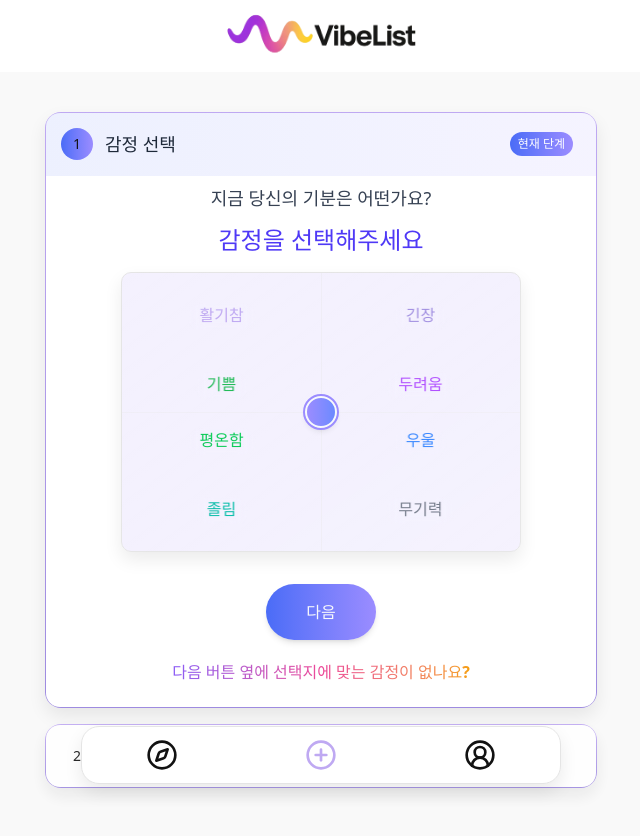
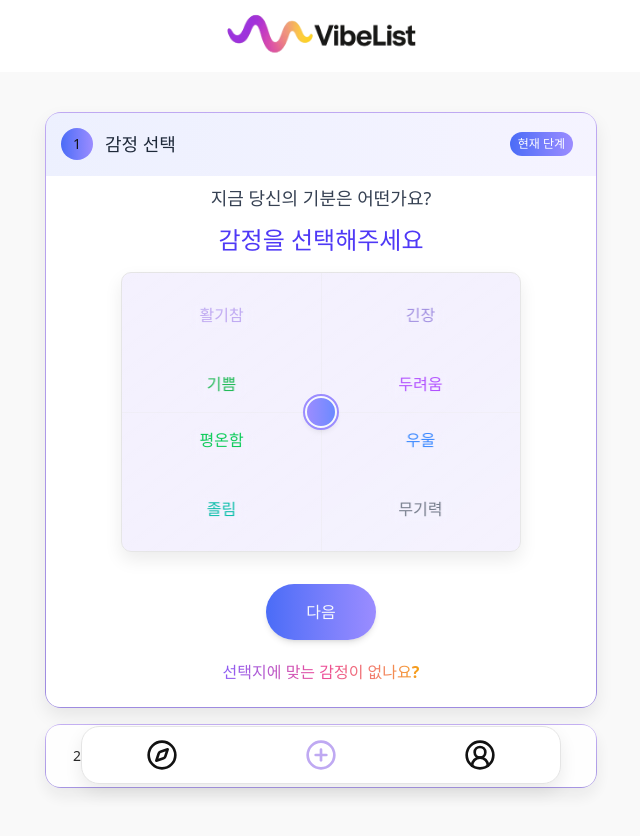
Before and after one commit to MacDungE/vibelist-frontend, a React (Vite) app: page / in a window 1280 px wide. Shown: the top 836 px of the page, without its empty margins (319-959 px from the left). Built offline with nearby package versions, Linux system fonts and the light colour scheme; no server answers; a web font is replaced by a local one.

Commit message:
fix: 문구수정

```diff
--- a/src/pages/HomePage.tsx
+++ b/src/pages/HomePage.tsx
@@ -432,7 +432,7 @@ const HomePage = () => {
                     onClick={() => setShowTextMode(!showTextMode)}
                     className='cursor-pointer bg-gradient-to-r from-[#8B5CF6] via-[#EC4899] to-[#F59E0B] bg-clip-text font-semibold text-transparent transition-colors duration-200 hover:underline'
                   >
-                    다음 버튼 옆에 선택지에 맞는 감정이 없나요?
+                    선택지에 맞는 감정이 없나요?
                   </h4>
                 </div>
               </StepCard>
```
